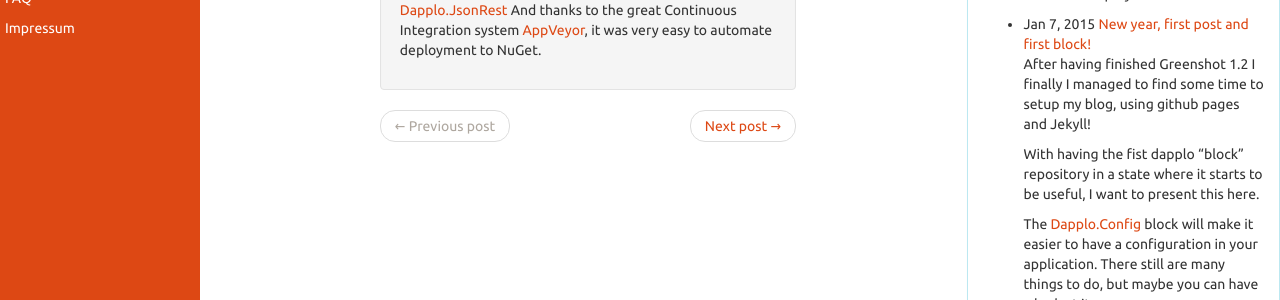
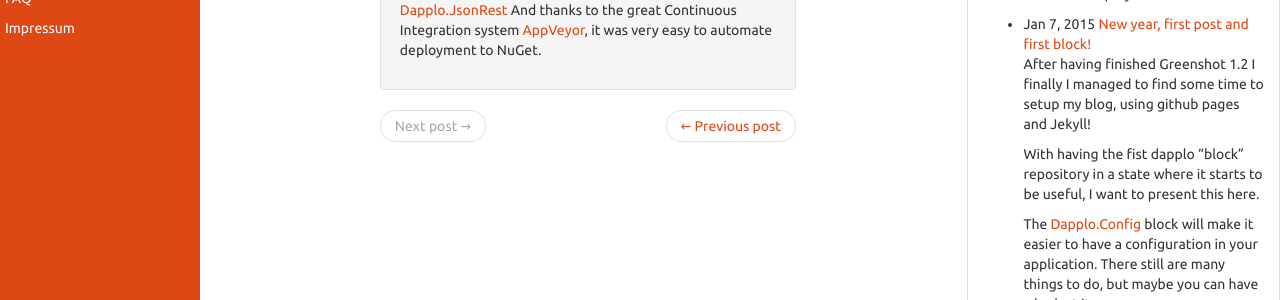
Before and after one commit to dapplo/dapplo.github.io, a Jekyll site: the page built from _posts/2015-03-01-blocks-on-nuget.md, in a window 1280 px wide. Shown: the part 376-676 px from the top of the page. Built offline with Jekyll 4.4.1, drawn with Linux system fonts in a browser that asks for light colours; Markdown is read by kramdown in place of the engine named in the settings.

Commit message:
Fix next/previous

```diff
--- a/_layouts/post.html
+++ b/_layouts/post.html
@@ -18,20 +18,20 @@ tags: hide_title
 			{% for post in site.posts %}
 				{% if found == true and nextset == false %}
 					{% assign nextset = true %}
-					<li class="next"><a href="{{ post.url | prepend: site.baseurl }}">Next post &rarr;</a></li>
+					<li class="next"><a href="{{ post.url | prepend: site.baseurl }}">&larr; Previous post</a></li>
 				{% endif %}
 				{% if post.url == page.url %}
 					{% assign found = true %}
 					{% if previous != null %}
-					<li class="previous"><a href="{{ previous.url | prepend: site.baseurl }}">&larr; Previous post</a></li>
+					<li class="previous"><a href="{{ previous.url | prepend: site.baseurl }}">Next post &rarr;</a></li>
 					{% else %}
-					<li class="previous disabled"><a href="#">&larr; Previous post</a></li>
+					<li class="previous disabled"><a href="#">Next post &rarr;</a></li>
 					{% endif %}
 				{% endif %}
 				{% assign previous = post %}
 			{% endfor %}
 			{% if nextset == false %}
-				<li class="next disabled"><a href="#">Next post &rarr;</a></li>
+				<li class="next disabled"><a href="#">&larr; Previous post</a></li>
 			{% endif %}
 		</ul>
 	</div>
```
